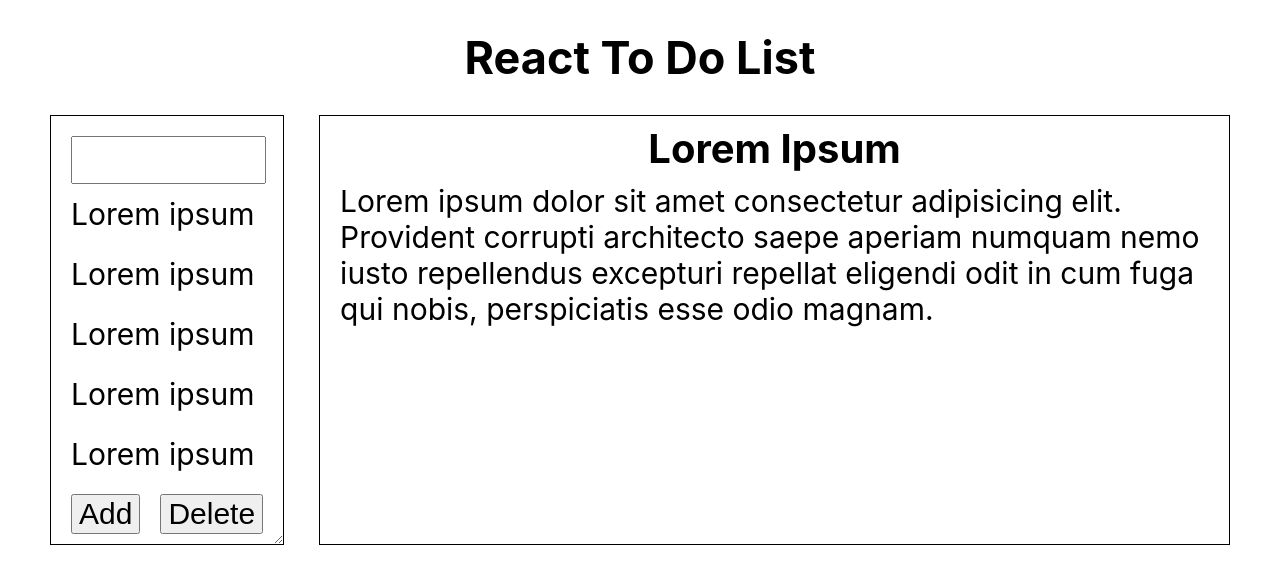
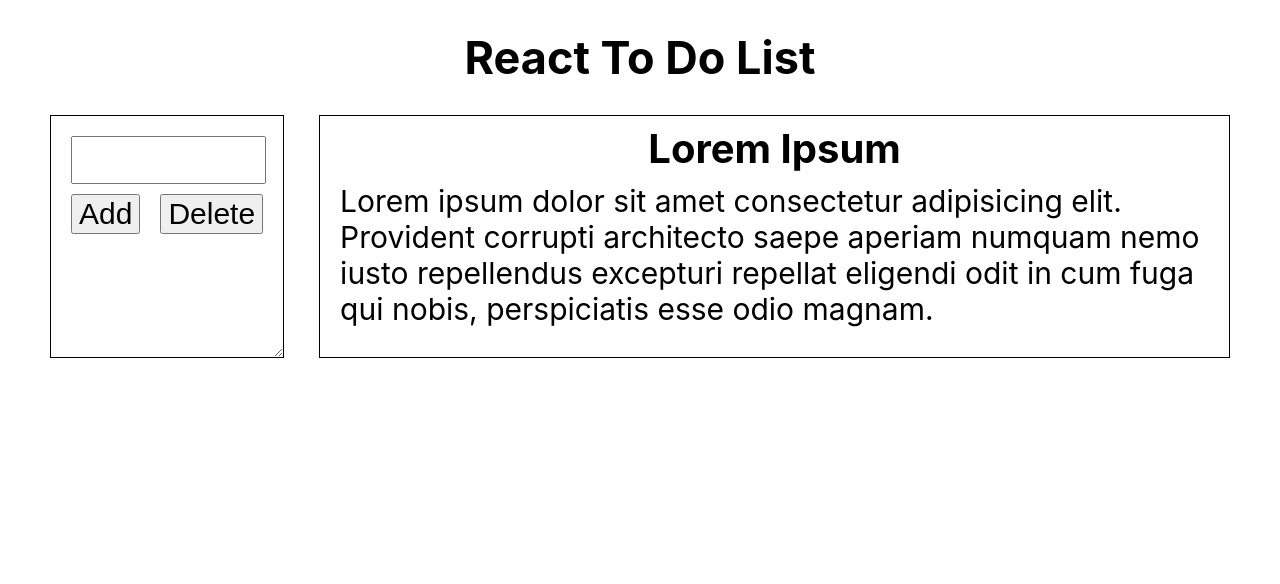
Before and after one commit to Leshista/infotecs-test, a React (Create React App) app: page / in a window 1280 px wide. Shown: the top 584 px of the page. Built offline with nearby package versions, Linux system fonts and the light colour scheme.

Commit message:
Now we can add tasks

```diff
--- a/src/components/ToDoList.js
+++ b/src/components/ToDoList.js
@@ -1,9 +1,20 @@
+import { useState } from 'react';
 import styles from '../componentStyles/css/ToDoList.module.css';
 import ToDoListItem from './ToDoListItem';
 
 const ToDoList = () => {
     // In the left block the user should be
     // able to choose tasks, add and delete them
+
+    // States
+    const [todos, setTodos] = useState([]);
+
+    // Handlers
+    const addTodoHandler = () => {
+        setTodos([...todos, {}]);
+    };
+    // const deleteTodoHandler = () => setTodos(filter(todos));
+
     return (
         <aside className={styles.toDoList}>
             <input
@@ -12,13 +23,19 @@ const ToDoList = () => {
                 id=""
                 className={styles.toDoList__Search}
             />
-            <ToDoListItem />
-            <ToDoListItem />
-            <ToDoListItem />
-            <ToDoListItem />
-            <ToDoListItem />
+            {todos.map((todo) => (
+                <ToDoListItem
+                    id={todos.indexOf(todo)}
+                    key={todos.indexOf(todo)}
+                />
+            ))}
             <div className={styles.toDoList__Buttons}>
-                <button className={styles.toDoList__Add}>Add</button>
+                <button
+                    className={styles.toDoList__Add}
+                    onClick={addTodoHandler}
+                >
+                    Add
+                </button>
                 <button className={styles.toDoList__Delete}>Delete</button>
             </div>
         </aside>
--- a/src/components/ToDoListItem.js
+++ b/src/components/ToDoListItem.js
@@ -3,7 +3,7 @@ import styles from '../componentStyles/css/ToDoListItem.module.css';
 const ToDoListItem = () => {
     return (
         <article className={styles.toDoList__Item}>
-            <p className={styles.toDoList__text}>Lorem ipsum</p>
+            <p className={styles.toDoList__text}>New Task</p>
         </article>
     );
 };
```
